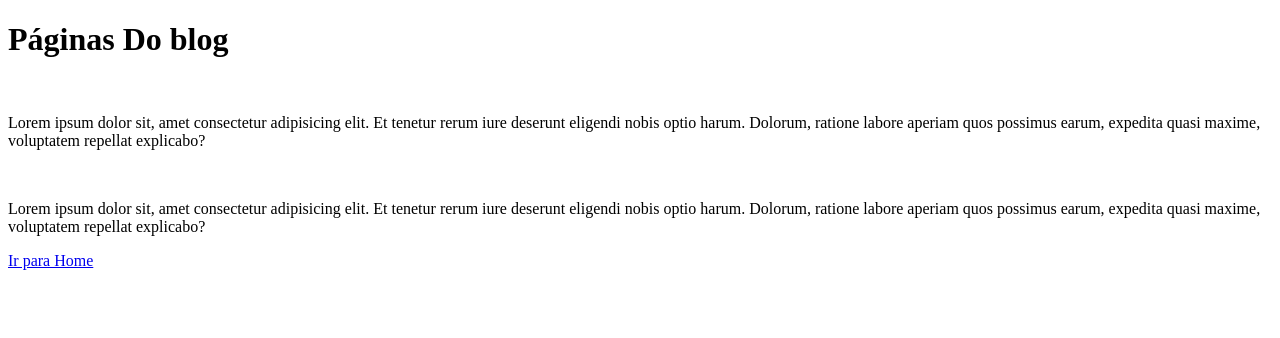
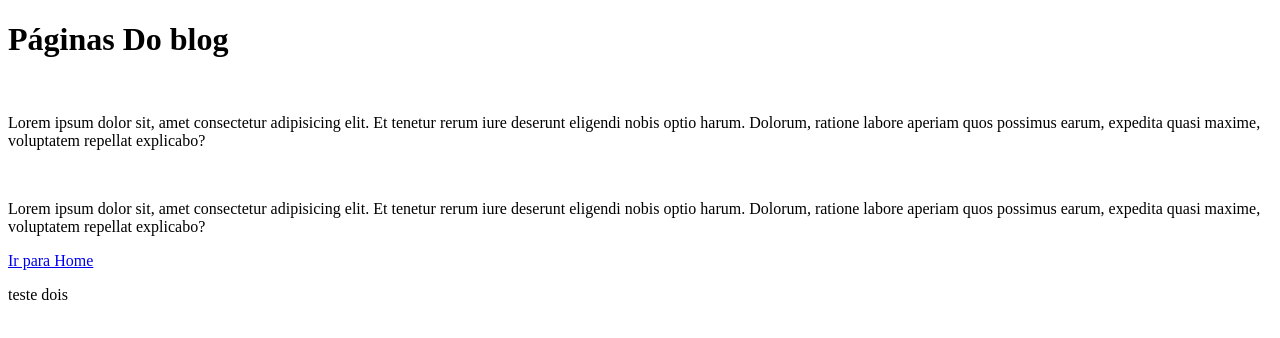
Before and after one commit to Gabrielsena-eng/cadastroHotel, a plain HTML site: page vendas copy.html in a window 1280 px wide. Drawn offline with Linux system fonts and the light colour scheme.

Commit message:
Adicionei teste

```diff
--- a/vendas copy.html
+++ b/vendas copy.html
@@ -14,6 +14,7 @@
     <p>Lorem ipsum dolor sit, amet consectetur adipisicing elit. Et tenetur rerum iure deserunt eligendi nobis optio harum. Dolorum, ratione labore aperiam quos possimus earum, expedita quasi maxime, voluptatem repellat explicabo?</p>
     <a href="index.html">Ir para Home</a>
 
+    <p>teste dois</p>
 
 
 </body>
```
